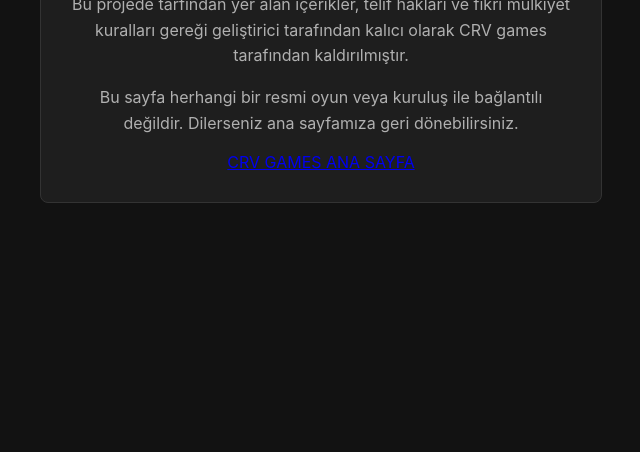
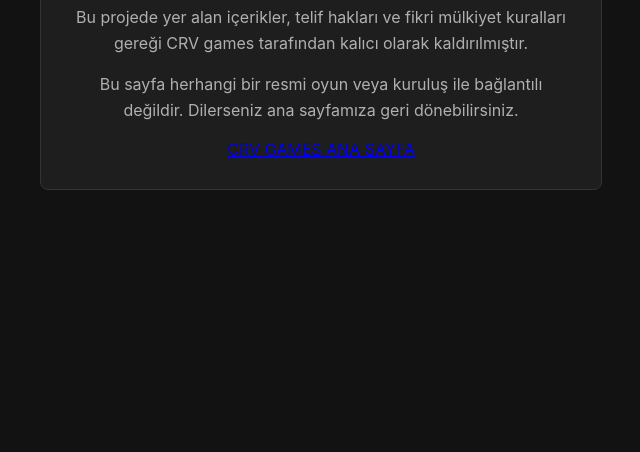
Before and after one commit to crvgames/crv, a plain HTML site: page index.html in a window 1280 px wide. Shown: the part 348-800 px from the top of the page, without its empty margins (319-959 px from the left). Drawn offline with Linux system fonts and the light colour scheme.

Commit message:
Update copyright notice in index.html

```diff
--- a/index.html
+++ b/index.html
@@ -1,6 +1,7 @@
 <!DOCTYPE html>
 <html lang="tr">
 <head>
+    <link rel="icon" href="favicon0.png" type="image/png">
     <meta charset="UTF-8">
     <meta name="viewport" content="width=device-width, initial-scale=1.0">
     <title>İçerik Kaldırıldı</title>
@@ -36,7 +37,7 @@
 <body>
     <div class="container">
         <h1>İçerik Kaldırılmıştır</h1>
-        <p>Bu projede tarfından yer alan içerikler, telif hakları ve fikri mülkiyet kuralları gereği geliştirici tarafından kalıcı olarak CRV games tarafından kaldırılmıştır.</p>
+        <p>Bu projede yer alan içerikler, telif hakları ve fikri mülkiyet kuralları gereği CRV games tarafından kalıcı olarak kaldırılmıştır.</p>
         <p>Bu sayfa herhangi bir resmi oyun veya kuruluş ile bağlantılı değildir. Dilerseniz ana sayfamıza geri dönebilirsiniz.</p>
       <a href="https://crvgames.github.io/anasayfa/" class="btn">CRV GAMES ANA SAYFA</a>
     </div>
```
